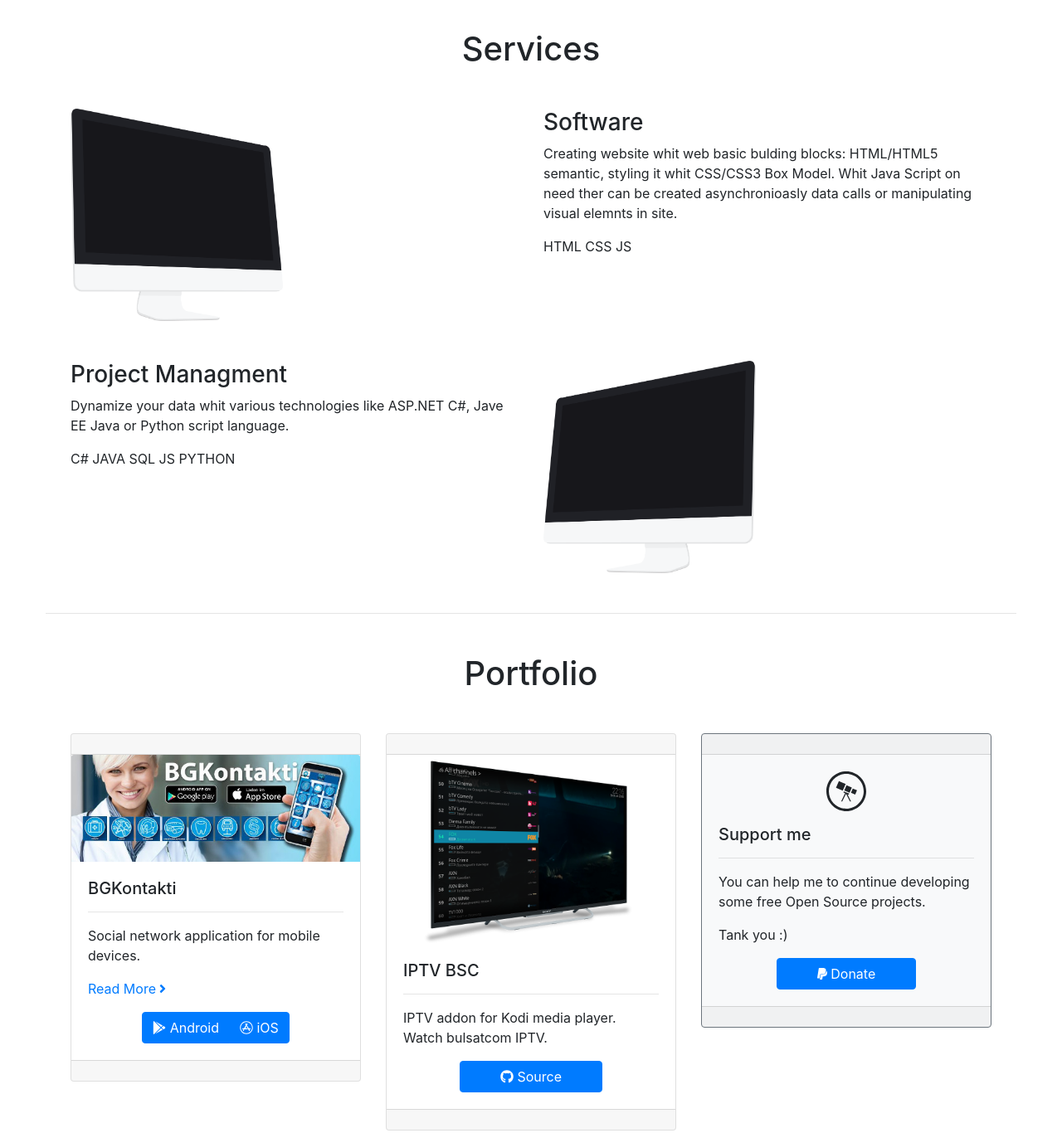
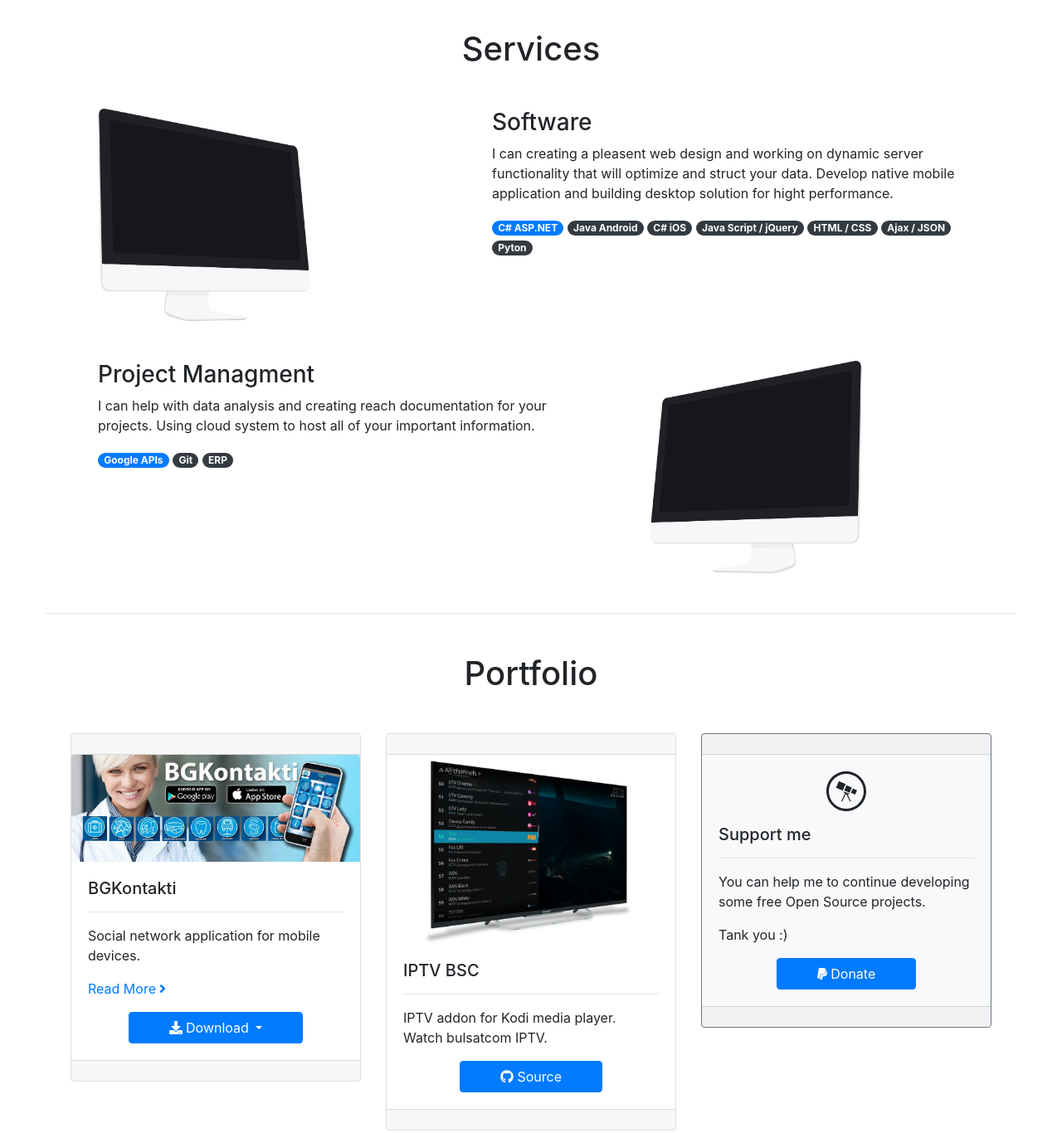
Before and after one commit to vastril4o/vastril4o.github.io, a plain HTML site: page index.html in a window 1280 px wide. Shown: the part 960-2326 px from the top of the page at 83% size. Drawn offline with nearby package versions, Linux system fonts and the light colour scheme.

Commit message:
FIX > services text

```diff
--- a/index.html
+++ b/index.html
@@ -31,7 +31,7 @@
 
          <!-- title -->
          <a class="navbar-brand" href="#home">
-            <i class="fab fa-github"></i> <b>VasilDev</b> <small class="text-muted">.github.io</small>
+            <i class="fab fa-github"></i> <b>vasilDev</b> <small class="text-muted">.github.io</small>
          </a>
 
          <!-- toggle -->
@@ -46,8 +46,8 @@
                   <a class="nav-link" href="#about">About</a>
                </li>
                <li class="nav-item dropdown">
-                  <a class="nav-link dropdown-toggle" href="http://example.com" id="dropdown01" data-toggle="dropdown" aria-haspopup="true" aria-expanded="false">Services</a>
-                  <div class="dropdown-menu" aria-labelledby="dropdown01">
+                  <a class="nav-link dropdown-toggle" href="#" id="dropdown" data-toggle="dropdown" aria-haspopup="true" aria-expanded="false">Services</a>
+                  <div class="dropdown-menu" aria-labelledby="dropdown">
                      <a class="dropdown-item" href="#services_1">Software Developing</a>
                      <a class="dropdown-item" href="#services_2">Project Managment</a>
                   </div>
@@ -114,25 +114,37 @@
          <!-- web -->
          <a id="services_1"></a>
          <div class="row my-5">
-            <div class="col-md-6">
+            <div class="col-md-5 px-5">
                <img src="img/apple/imac/right.png" width="256" height="256"/>
             </div>
-            <div class="col-md-6">
+            <div class="col-md-7 px-5">
                <h3>Software</h3>
-               <p>Creating website whit web basic bulding blocks: HTML/HTML5 semantic, styling it whit CSS/CSS3 Box Model. Whit Java Script on need ther can be created asynchronioasly data calls or manipulating visual elemnts in site.</p>
-               <p>HTML CSS JS</p>
+               <p>I can creating a pleasent web design and working on dynamic server functionality that will optimize and struct your data. Develop native mobile application and building desktop solution for hight performance.</p>
+               <p>
+                    <span class="badge badge-pill badge-primary">C# ASP.NET</span>
+                    <span class="badge badge-pill badge-dark">Java Android</span>
+                    <span class="badge badge-pill badge-dark">C# iOS</span>
+                    <span class="badge badge-pill badge-dark">Java Script / jQuery</span>
+                    <span class="badge badge-pill badge-dark">HTML / CSS</span>
+                    <span class="badge badge-pill badge-dark">Ajax / JSON</span>
+                    <span class="badge badge-pill badge-dark">Pyton</span>
+               </p>
             </div>
          </div>
 
          <!-- mobile -->
          <a id="services_2"></a>
          <div class="row my-5">
-            <div class="col-md-6">
+            <div class="col-md-7 px-5">
                <h3>Project Managment</h3>
-               <p>Dynamize your data whit various technologies like ASP.NET C#, Jave EE Java or Python script language.</p>
-               <p>C# JAVA SQL JS PYTHON</p>
+               <p>I can help with data analysis and creating reach documentation for your projects. Using cloud system to host all of your important information.</p>
+               <p>
+                    <span class="badge badge-pill badge-primary">Google APIs</span>
+                    <span class="badge badge-pill badge-dark">Git</span>
+                    <span class="badge badge-pill badge-dark">ERP</span>
+               </p>
             </div>
-            <div class="col-md-6">
+            <div class="col-md-5 px-5">
                <img src="img/apple/imac/left.png" width="256" height="256"/>
             </div>
          </div>
@@ -157,9 +169,14 @@
                         <p class="card-text">Social network application for mobile devices.</p>
                         <p><a href="http://bgkontakti.at/" target="_blank">Read More <i class="fas fa-angle-right"></i></a></p>
                         <div class="text-center">
-                            <div class="btn-group" role="group">
-                              <a href="https://play.google.com/store/apps/details?id=com.bucons.bgkontakt" class="btn btn-primary" target="_blank"><i class="fab fa-google-play"></i> Android</a>
-                              <a href="https://itunes.apple.com/bg/app/bgkontakti/id1001927502?mt=8"  class="btn btn-primary" target="_blank"><i class="fab fa-app-store"></i> iOS</a>
+                            <div class="btn-group">
+                              <button type="button" class="btn btn-primary dropdown-toggle px-5" data-toggle="dropdown" aria-haspopup="true" aria-expanded="false">
+                                <i class="fas fa-download"></i> Download
+                              </button>
+                              <div class="dropdown-menu">
+                                <a href="https://play.google.com/store/apps/details?id=com.bucons.bgkontakt" class="dropdown-item" target="_blank"><i class="fab fa-google-play"></i> Android</a>
+                                <a href="https://itunes.apple.com/bg/app/bgkontakti/id1001927502?mt=8" class="dropdown-item" target="_blank"><i class="fab fa-app-store"></i> iOS</a>
+                              </div>
                             </div>
                         </div>
                     </div>
@@ -236,7 +253,7 @@
                 </a>
             </div>
             <p class="text-center">
-               Handmade by me &copy; Vasil Valchev 2013-<script>document.write(new Date().getFullYear())</script> | <a href="https://drive.google.com/open?id=1QAD2u2XmH69NIJEgtpN0Q2lIpidhMcxIMOIQ5U7M84o" target="_blank">Feedback</a>
+               Handmade by me &copy; <a href="http://vasildev.github.io">Vasil Valchev</a> 2013-<script>document.write(new Date().getFullYear())</script> | <a href="https://drive.google.com/open?id=1QAD2u2XmH69NIJEgtpN0Q2lIpidhMcxIMOIQ5U7M84o" target="_blank">Feedback</a>
             </p>
             <div class="text-center">
                 <a href="#home" class="text-dark"><i class="far fa-arrow-alt-circle-up fa-2x"></i></a>
```
